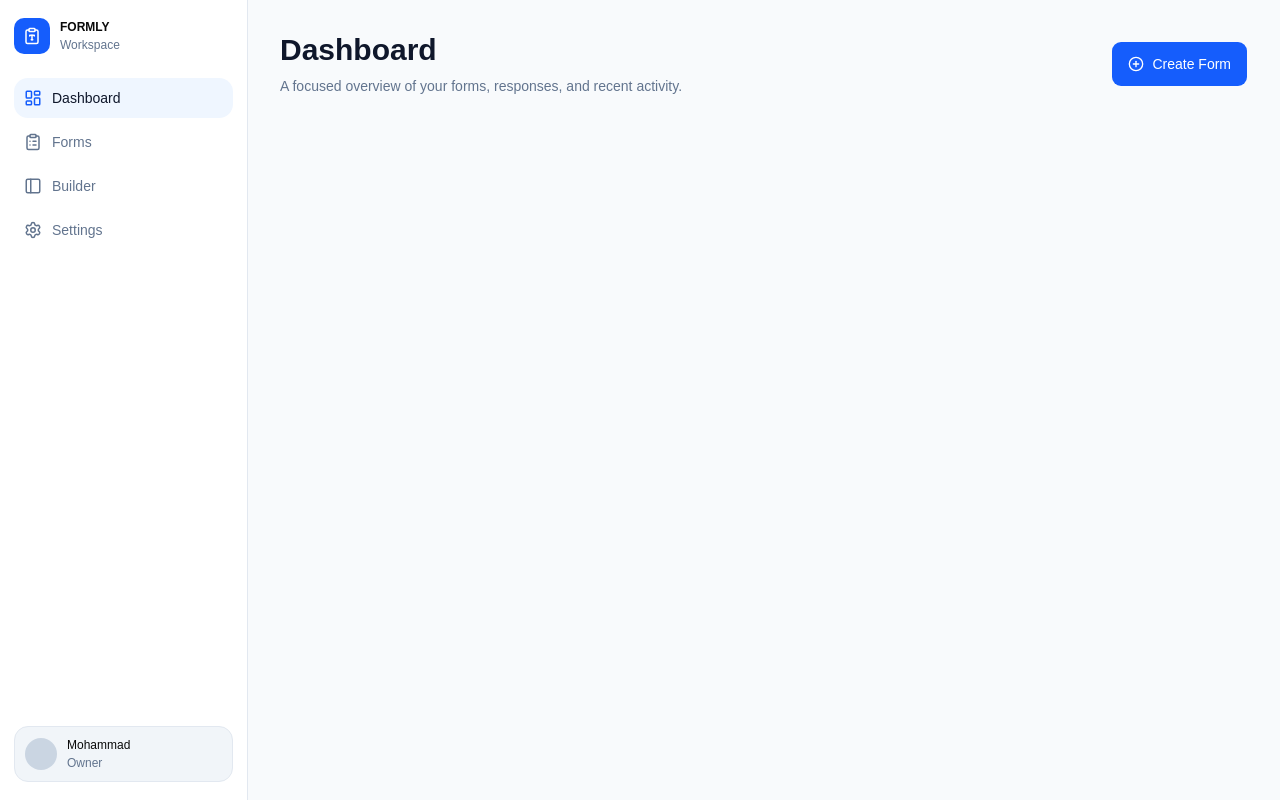
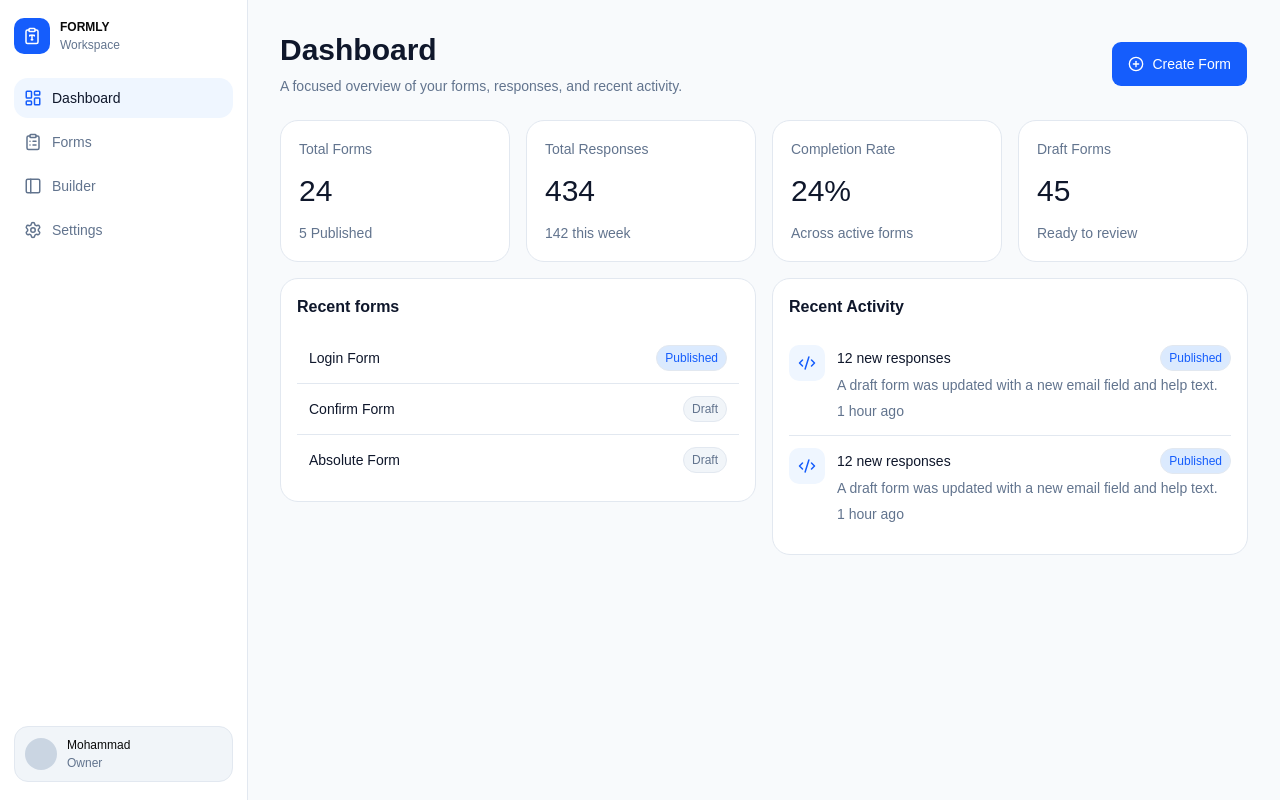
Before and after one commit to rezaeiar/formly, a React (Vite) app: page / in a window 1280 px wide. Built offline with nearby package versions, Linux system fonts and the light colour scheme.

Commit message:
feat: develop stats and recent activity and recent forms in dashboard and responsive

```diff
--- /dev/null
+++ b/src/features/dashboard/recent-activity/RecentActivity.tsx
@@ -0,0 +1,15 @@
+import RecentActivityItem from "@/features/dashboard/recent-activity/RecentActivityItem";
+
+export default function RecentActivity() {
+  return (
+    <div className='bg-white border border-slate-200 rounded-2xl p-4 space-y-3.5 max-h-min'>
+      <h3 className="text-slate-900 font-semibold">
+        Recent Activity
+      </h3>
+      <div className="rounded-sm max-h-80 overflow-auto">
+        <RecentActivityItem />
+        <RecentActivityItem />
+      </div>
+    </div>
+  )
+}
--- /dev/null
+++ b/src/features/dashboard/recent-activity/RecentActivityItem.tsx
@@ -0,0 +1,28 @@
+import FormState from "@/shared/components/common/FormState"
+import { Code2 } from "lucide-react"
+
+export default function RecentActivityItem() {
+    return (
+        <div
+            className="flex gap-x-3 justify-between py-3 border-b last:border-none border-slate-200"
+        >
+            <div className="size-9 rounded-lg text-blue-600 bg-blue-50 flex justify-center items-center shrink-0">
+                <Code2 size={18} />
+            </div>
+            <div className="space-y-1 w-full">
+                <div className="flex justify-between items-center">
+                    <p className="text-sm text-slate-900">
+                        12 new responses
+                    </p>
+                    <FormState state="Published" />
+                </div>
+                <p className="text-slate-500 text-sm line-clamp-2">
+                    A draft form was updated with a new email field and help text.
+                </p>
+                <span className="text-slate-500 text-sm">
+                    1 hour ago
+                </span>
+            </div>
+        </div>
+    )
+}
--- /dev/null
+++ b/src/features/dashboard/recent-forms-section/RecentFormItem.tsx
@@ -0,0 +1,24 @@
+import { PATHS } from "@/router/paths"
+import FormState from "@/shared/components/common/FormState"
+import type { FormStateType } from "@/types/form.types"
+import { Link } from "react-router"
+
+type RecentFormItemProps = {
+  title: string,
+  state: FormStateType,
+  href: string
+}
+
+export default function RecentFormItem({ title, state, href }: RecentFormItemProps) {
+  return (
+    <Link
+      className="flex justify-between items-center px-3 py-3 border-b last:border-none border-slate-200 hover:bg-slate-50 transition-colors"
+      to={PATHS.singleForm(href)}
+    >
+      <p className="text-sm text-slate-900">
+        {title}
+      </p>
+      <FormState state={state} />
+    </Link>
+  )
+}
--- /dev/null
+++ b/src/features/dashboard/recent-forms-section/RecentForms.tsx
@@ -0,0 +1,49 @@
+import RecentFormItem from "@/features/dashboard/recent-forms-section/RecentFormItem"
+import type { FormStateType } from "@/types/form.types"
+import { useState } from "react"
+
+export default function RecentForms() {
+
+  const [forms] = useState<{
+    id: number,
+    title: string,
+    state: FormStateType,
+    href: string
+  }[]>([
+    {
+      id: 1,
+      title: "Login Form",
+      state: "Published",
+      href: "login-form"
+    },
+    {
+      id: 2,
+      title: "Confirm Form",
+      state: "Draft",
+      href: "confirm-form"
+    },
+    {
+      id: 3,
+      title: "Absolute Form",
+      state: "Draft",
+      href: "absolute-form"
+    },
+  ])
+  return (
+    <div className='bg-white border border-slate-200 rounded-2xl p-4 space-y-3.5 max-h-min'>
+      <h3 className="text-slate-900 font-semibold">
+        Recent forms
+      </h3>
+      <div className="rounded-sm max-h-80 overflow-auto">
+        {forms.map(form => (
+          <RecentFormItem
+            key={form.id}
+            title={form.title}
+            state={form.state}
+            href={form.href}
+          />
+        ))}
+      </div>
+    </div>
+  )
+}
--- /dev/null
+++ b/src/features/dashboard/stats-section/StatCard.tsx
@@ -0,0 +1,21 @@
+type StatCardProps = {
+    title: string,
+    stat: string,
+    description: string
+}
+
+export default function StatCard({ title, stat, description }: StatCardProps) {
+    return (
+        <div className="bg-white border border-slate-200 rounded-2xl p-3 xl:p-4.5 space-y-2.5 xl:space-y-3.5 flex flex-col">
+            <h6 className="text-sm sm:text-xs xl:text-sm text-slate-500">
+                {title}
+            </h6>
+            <span className="text-slate-900 text-3xl sm:text-2xl xl:text-3xl">
+                {stat}
+            </span>
+            <p className="text-slate-500 text-sm sm:text-[10px] xl:text-sm">
+                {description}
+            </p>
+        </div>
+    )
+}
--- /dev/null
+++ b/src/features/dashboard/stats-section/StatsOverview.tsx
@@ -0,0 +1,45 @@
+import StatCard from "@/features/dashboard/stats-section/StatCard"
+
+export default function StatsOverview() {
+
+    const stats = [
+        {
+            id: crypto.randomUUID(),
+            title: "Total Forms",
+            stat: "24",
+            description: "5 Published"
+        },
+        {
+            id: crypto.randomUUID(),
+            title: "Total Responses",
+            stat: "434",
+            description: "142 this week"
+        },
+        {
+            id: crypto.randomUUID(),
+            title: "Completion Rate",
+            stat: "24%",
+            description: "Across active forms"
+        },
+        {
+            id: crypto.randomUUID(),
+            title: "Draft Forms",
+            stat: "45",
+            description: "Ready to review"
+        },
+    ]
+    return (
+        <div className="grid sm:grid-cols-4 items-center gap-3 xl:gap-4">
+            {
+                stats.map(stat => (
+                    <StatCard
+                        key={stat.id}
+                        title={stat.title}
+                        stat={stat.stat}
+                        description={stat.description}
+                    />
+                ))
+            }
+        </div>
+    )
+}
--- a/src/layout/WorkspaceLayout.tsx
+++ b/src/layout/WorkspaceLayout.tsx
@@ -5,7 +5,7 @@ export default function WorkspaceLayout() {
     return (
         <div className="flex flex-col sm:flex-row">
             <WorkspaceNavigation />
-            <div className="pt-16 sm:pt-0 w-full">
+            <div className="pt-16 sm:pt-0 w-full overflow-y-auto h-screen">
                 <Outlet />
             </div>
         </div>
--- a/src/pages/protected/dashboard/dashboard.tsx
+++ b/src/pages/protected/dashboard/dashboard.tsx
@@ -1,3 +1,6 @@
+import RecentActivity from "@/features/dashboard/recent-activity/RecentActivity";
+import RecentForms from "@/features/dashboard/recent-forms-section/RecentForms";
+import StatsOverview from "@/features/dashboard/stats-section/StatsOverview";
 import WorkspaceHeader from "@/shared/components/common/WorkspaceHeader";
 import { Button } from "@/shared/components/ui/button";
 import { PlusCircle } from "lucide-react";
@@ -5,7 +8,7 @@ import { Link } from "react-router";
 
 export default function Dashboard() {
   return (
-    <div className="p-4 sm:p-6 xl:p-8">
+    <div className="p-4 sm:p-6 xl:p-8 space-y-4 sm:space-y-6">
       <WorkspaceHeader>
         <WorkspaceHeader.Content>
           <h4 className="text-3xl text-slate-900 font-bold">
@@ -23,6 +26,13 @@ export default function Dashboard() {
           </Button>
         </WorkspaceHeader.SideContent>
       </WorkspaceHeader>
+      <div className="space-y-4">
+        <StatsOverview />
+        <div className="grid gap-3 sm:gap-4 sm:grid-cols-2">
+          <RecentForms />
+          <RecentActivity />
+        </div>
+      </div>
     </div>
   )
 }
--- /dev/null
+++ b/src/shared/components/common/FormState.tsx
@@ -0,0 +1,14 @@
+import type { FormStateType } from "@/types/form.types"
+
+type FormStateProps = {
+    state: FormStateType
+}
+
+export default function FormState({ state }: FormStateProps) {
+    const colorClasses = state === "Draft" ? "text-slate-500 bg-slate-100" : "text-blue-600 bg-blue-100"
+    return (
+        <div className={`py-1 px-2 rounded-full border border-slate-200 text-xs ${colorClasses}`}>
+            {state}
+        </div>
+    )
+}
--- a/src/shared/components/common/WorkspaceHeader.tsx
+++ b/src/shared/components/common/WorkspaceHeader.tsx
@@ -20,7 +20,7 @@ function WorkspaceHeaderSideContent({ children }: WorkspaceHeaderProps) {
     )
 }
 
-const WorkspaceHeader = ({ children }) => {
+const WorkspaceHeader = ({ children }: WorkspaceHeaderProps) => {
     return (
         <div className="flex justify-between sm:items-center flex-col sm:flex-row gap-x-4 gap-y-3">
             {children}
--- a/src/shared/components/layout/WorkspaceNavigation/Sidebar/Sidebar.tsx
+++ b/src/shared/components/layout/WorkspaceNavigation/Sidebar/Sidebar.tsx
@@ -4,7 +4,7 @@ import UserProfile from '@/shared/components/layout/WorkspaceNavigation/Sidebar/
 
 export default function Sidebar() {
     return (
-        <div className='hidden sm:flex shrink-0 flex-col items-center xl:items-start justify-between bg-white border-r border-slate-200 xl:w-62 px-3.5 py-4.5 min-h-screen'>
+        <div className='hidden sm:flex shrink-0 flex-col items-center xl:items-start justify-between bg-white border-r border-slate-200 xl:w-62 px-3.5 py-4.5 h-screen'>
             <div className="space-y-6 w-full">
                 <Logo />
                 <SidebarNavigation />
--- /dev/null
+++ b/src/types/form.types.ts
@@ -0,0 +1 @@
+export type FormStateType = "Draft" | "Published"
```
